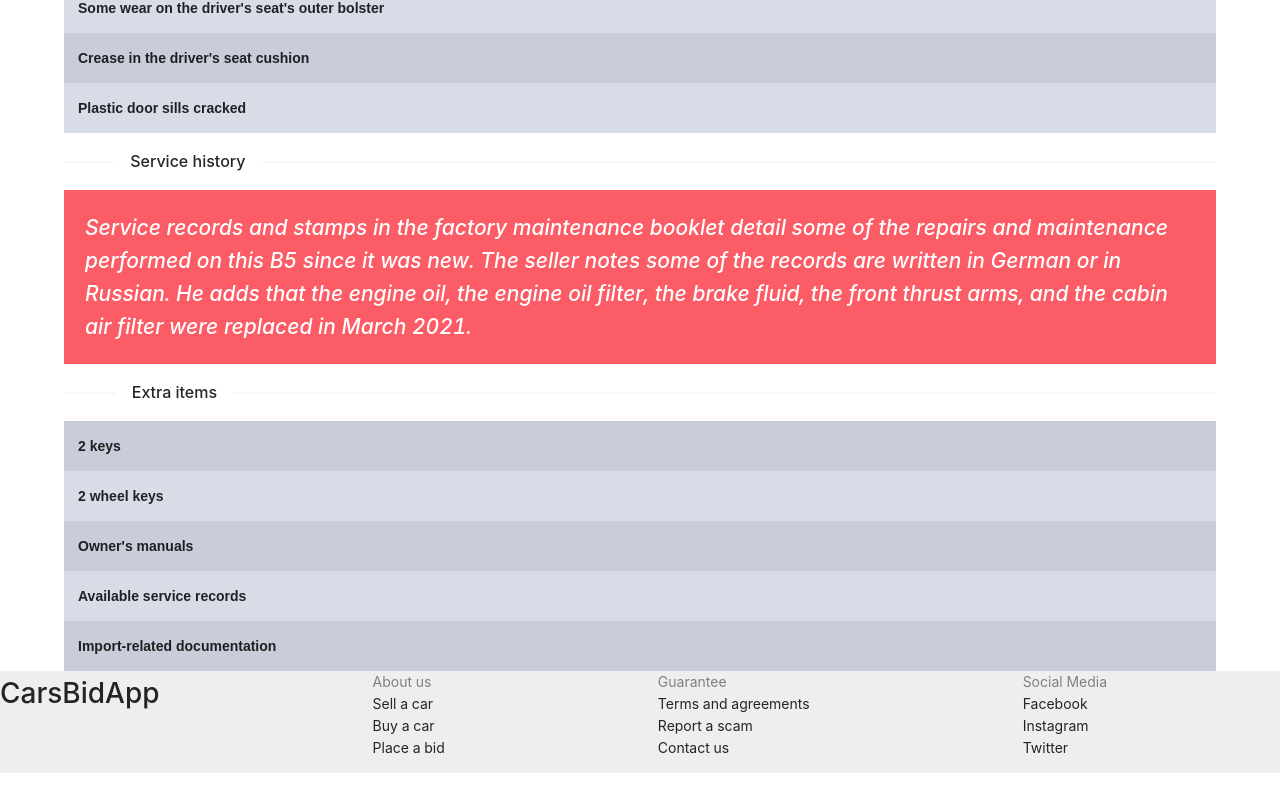
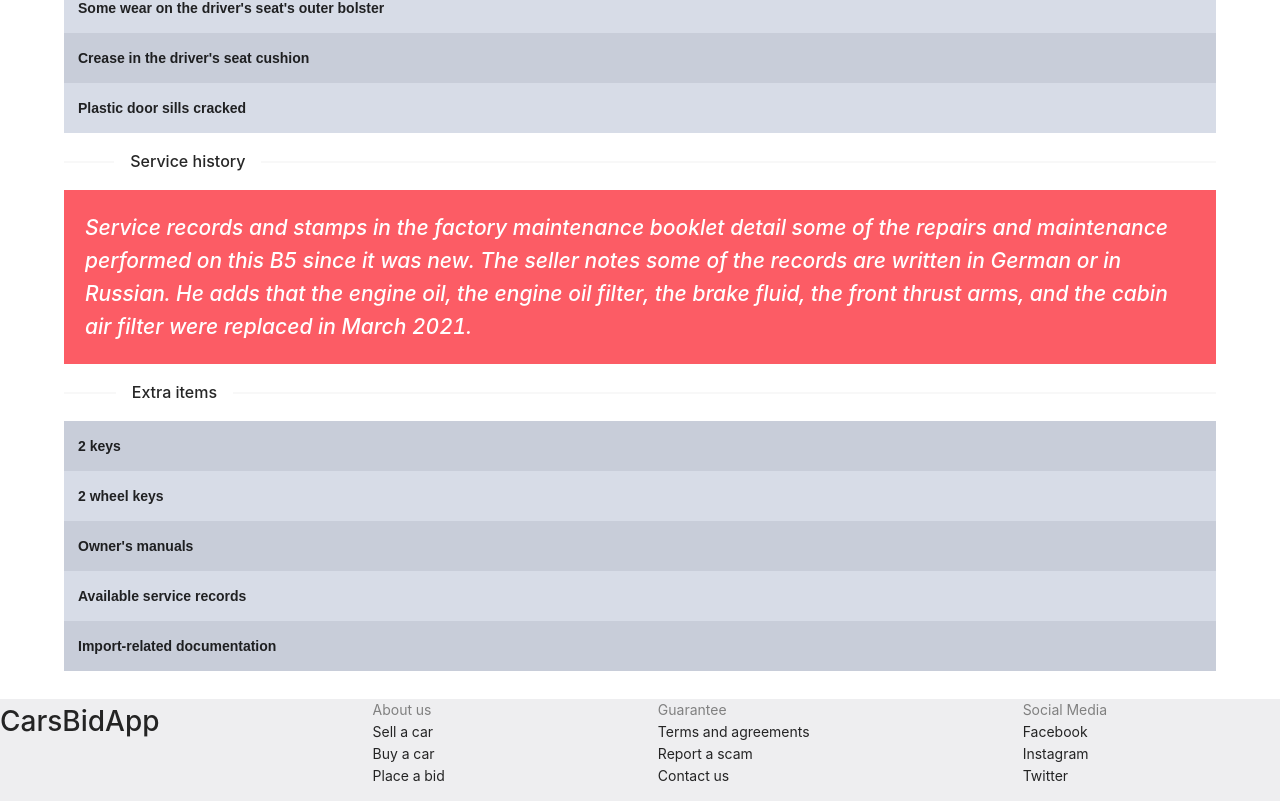
Before and after one commit to Petiazediter/CarAppRewrite, a React (Create React App) app in the folder car-app-frontend/: page /car/0 in a window 1280 px wide. Shown: the part 2279-3080 px from the top of the page. Before the commit the page ends 3052 px from the top, so only its background shows below. Built offline with nearby package versions, Linux system fonts and the light colour scheme.

Commit message:
add margin to top of footer

```diff
--- a/car-app-frontend/src/components/footer/Footer.tsx
+++ b/car-app-frontend/src/components/footer/Footer.tsx
@@ -10,9 +10,16 @@ const TitleLi = styled('li')`
   color:grey;
 `
 
+const FooterDiv = styled('div')`
+  background: #eeeef0;
+  width: 100vw;
+  inset: 0;
+  margin:2em 0 0 0;
+`
+
 export const Footer: FunctionComponent = () => {
     return (
-    <div style={{background: "#EEEEF0", width: '100vw', left:0,bottom:0, margin:0}}>
+    <FooterDiv>
         <Row>
         <Col flex={1}>
             <h1>CarsBidApp</h1>
@@ -42,5 +49,5 @@ export const Footer: FunctionComponent = () => {
             </StyledUl>
         </Col>
         </Row>
-  </div>)
+    </FooterDiv>)
 }
```
